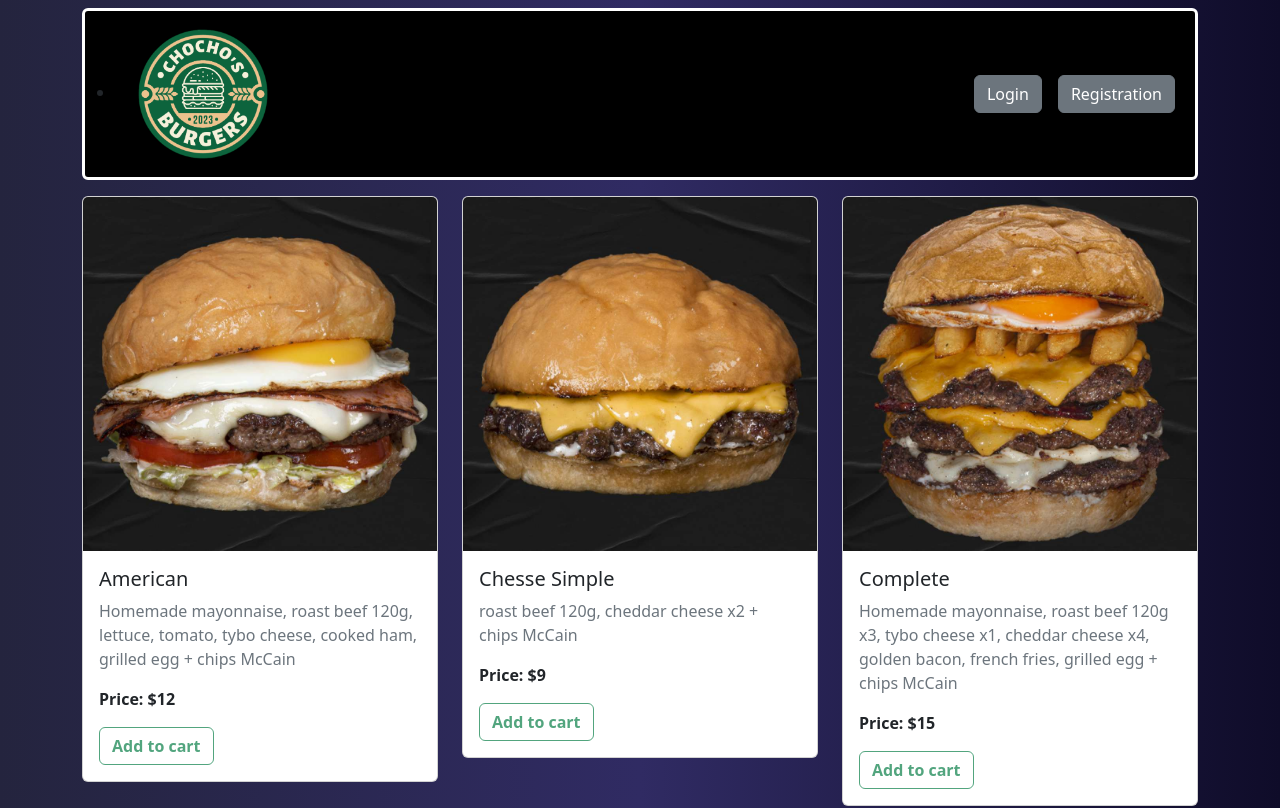
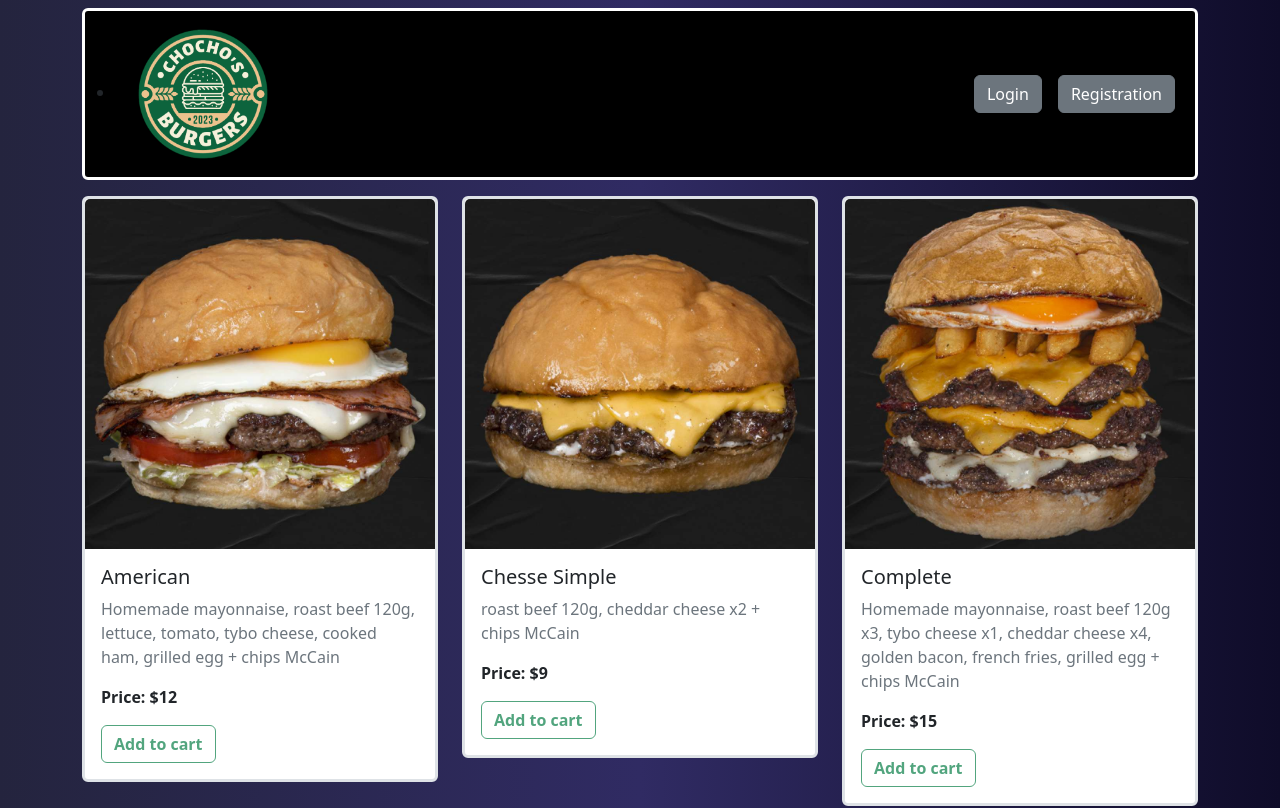
Before and after one commit to facundofernanddez/e-commerce-front, a React (Vite) app: page / in a window 1280 px wide. Shown: the top 808 px of the page. Built offline with nearby package versions, Linux system fonts and the light colour scheme.

Commit message:
add card borders

```diff
--- a/src/components/BurgerCard.jsx
+++ b/src/components/BurgerCard.jsx
@@ -22,8 +22,8 @@ export const BurgerCard = ({ logged }) => {
       <div className="row">
         {burgersList.map((burger, index) => {
           return (
-            <div className="col-sm-12 col-md-6 col-lg-4 my-2" key={index}>
-              <div className="card">
+            <div className="col-sm-12 col-md-6 col-lg-4 my-2 " key={index}>
+              <div className="card border border-3">
                 <img src={burger.img} className="card-img-top" alt="..." />
                 <div className="card-body">
                   <h5 className="card-title">{burger.name}</h5>
```
